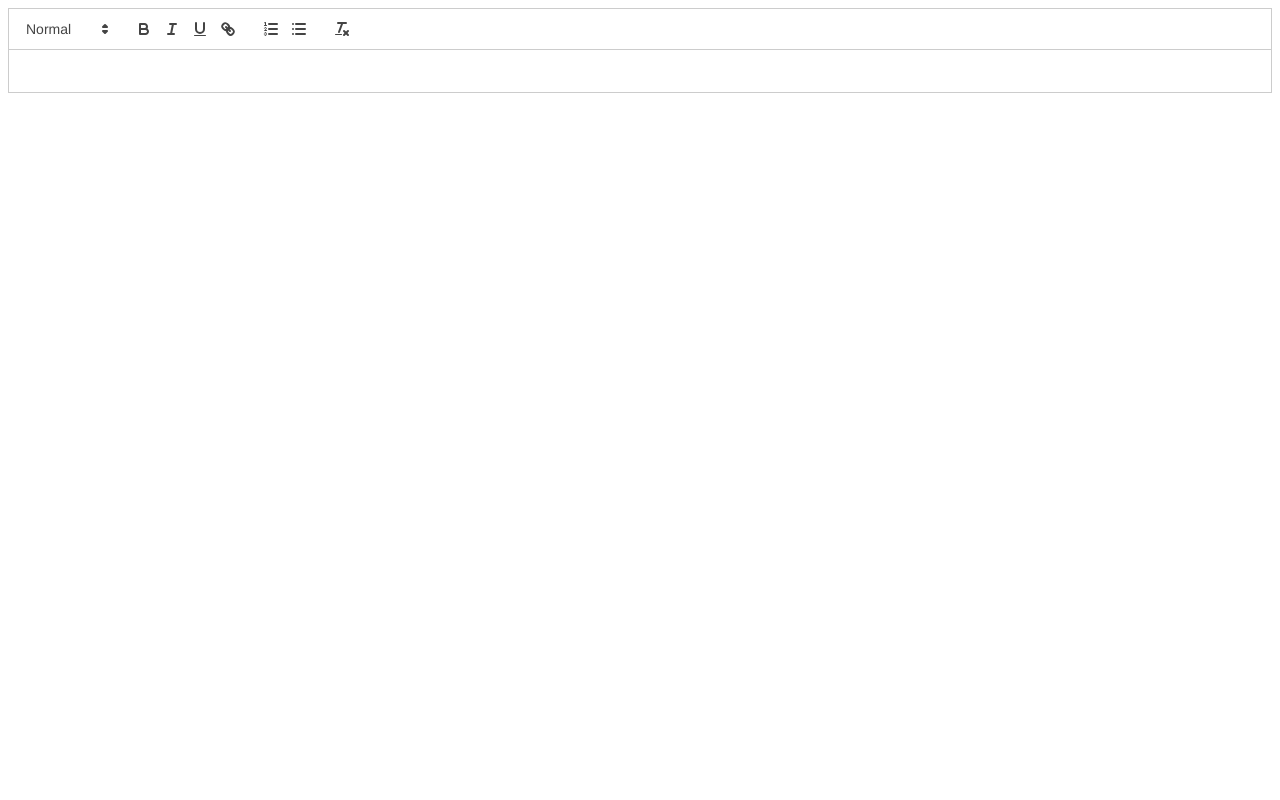
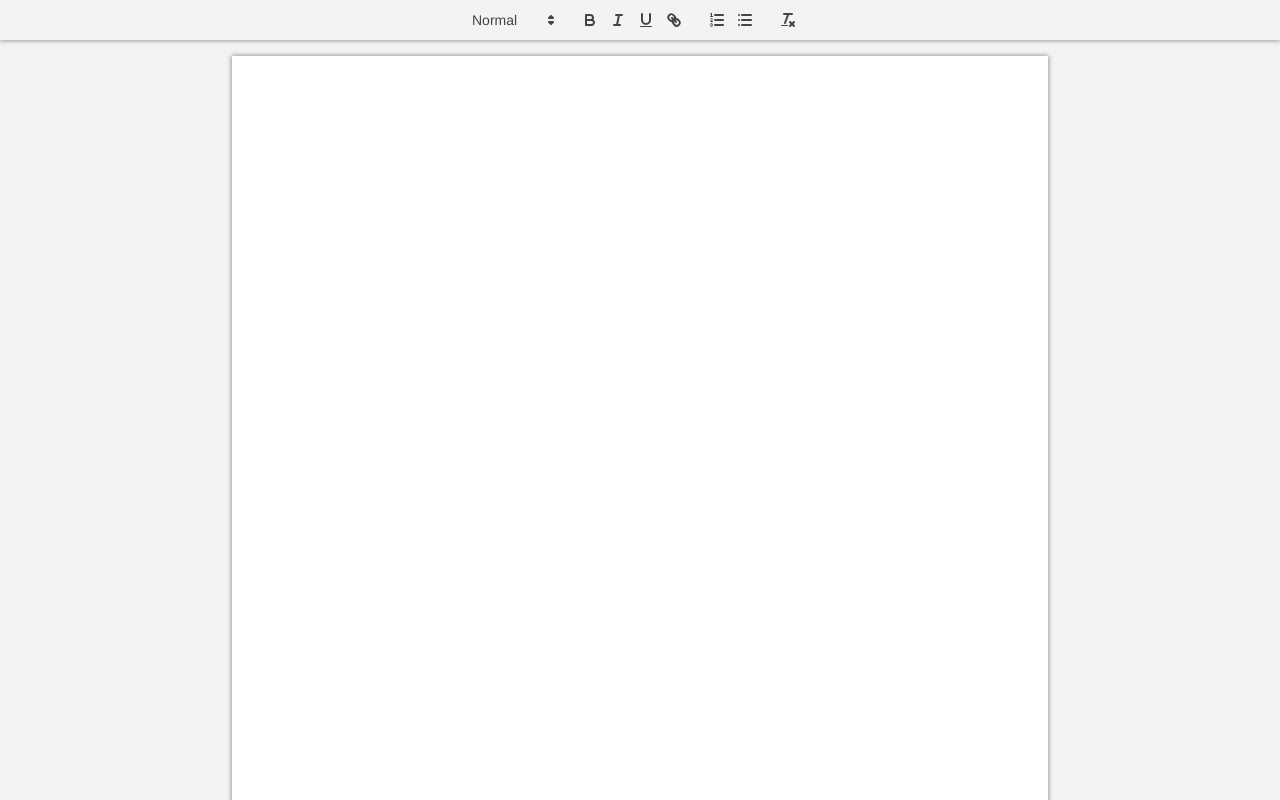
Before and after one commit to vanshgupta22/Online-Responsive-Text-Editor, a React (Create React App) app in the folder client/: page / in a window 1280 px wide. Shown: the top 800 px of the page. Built offline with nearby package versions, Linux system fonts and the light colour scheme.

Commit message:
feat : added stylesheet

```diff
--- a/client/src/TextEditor.js
+++ b/client/src/TextEditor.js
@@ -31,6 +31,6 @@ export default function TextEditor() {
     //we have to clean all the old toobars.
 
     return (
-        <div id = "container" ref = {wrapRef}></div>
+        <div className = "container" ref = {wrapRef}></div>
     )
 }
--- a/client/src/index.js
+++ b/client/src/index.js
@@ -1,6 +1,7 @@
 import React from 'react';
 import ReactDOM from 'react-dom';
 import App from './App'
+import './styles.css'
 
 
 ReactDOM.render(
--- /dev/null
+++ b/client/src/styles.css
@@ -0,0 +1,62 @@
+*,
+*::before,
+* ::after {
+  box-sizing: border-box;
+}
+
+body {
+  background-color: #f3f3f3;
+  margin: 0;
+}
+
+.container .ql-editor {
+  width: 8.5in;
+  min-height: 11in;
+  padding: 1in;
+  margin: 1rem;
+  box-shadow: 0 0 5px 0 rgba(0, 0, 0, 0.5);
+  background-color: white;
+}
+
+.container .ql-container.ql-snow {
+  border: none;
+  display: flex;
+  justify-content: center;
+}
+
+.container .ql-toolbar.ql-snow {
+  display: flex;
+  justify-content: center;
+  position: sticky;
+  top: 0;
+  z-index: 1;
+  background-color: #f3f3f3;
+  border: none;
+  box-shadow: 0 0 5px 0 rgba(0, 0, 0, 0.5);
+}
+
+@page {
+  margin: 1in;
+}
+/*
+doing this so as to make the print of the page
+appear like a normal page without toolbars and
+other margins
+*/
+@media print {
+  body {
+    background: none;
+  }
+
+  .container .ql-editor {
+    width: 6.5in;
+    height: 9in;
+    padding: 0;
+    margin: 0;
+    align-self: flex-start;
+  }
+
+  .container .ql-toolbar.ql-snow {
+    display: none;
+  }
+}
```
